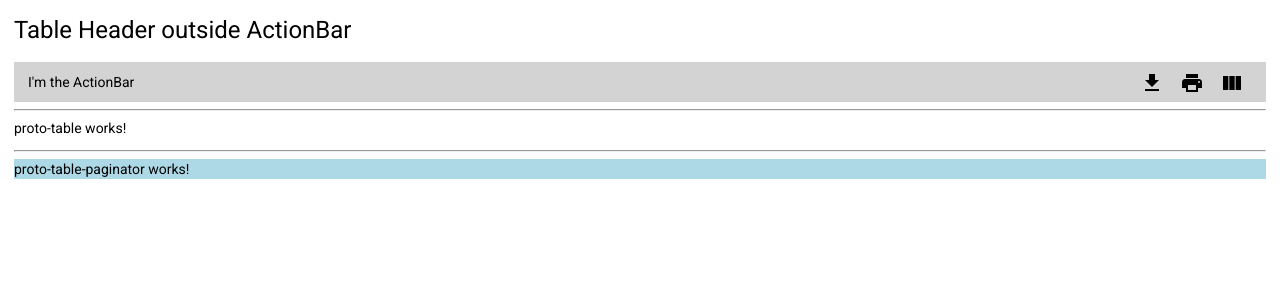
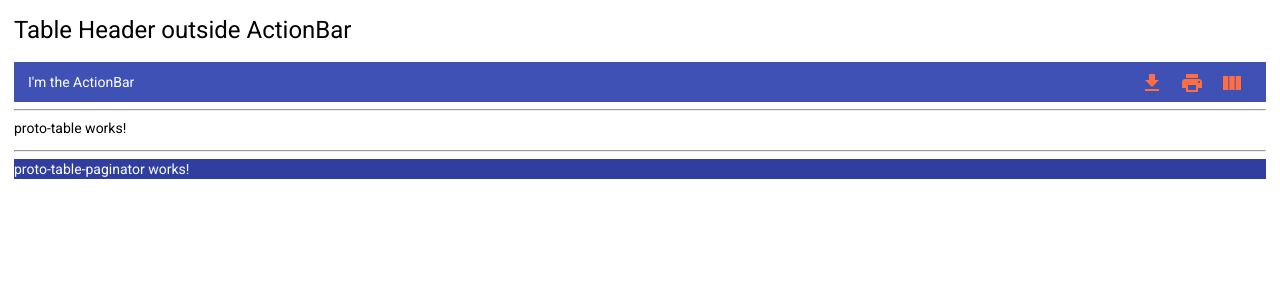
Before and after one commit to bohoffi/proto-ui, an Angular app: page / in a window 1280 px wide. Shown: the top 300 px of the page. Built offline with nearby package versions, Linux system fonts and the light colour scheme.

Commit message:
refactor(demo): add theming

```diff
--- a/apps/demo/src/app/app.component.html
+++ b/apps/demo/src/app/app.component.html
@@ -15,15 +15,15 @@
 
       <span class="spacer"></span>
 
-      <button mat-icon-button proto-ui-table-export-action>
+      <button mat-icon-button proto-ui-table-export-action color="accent">
         <mat-icon>file_download</mat-icon>
       </button>
 
-      <button mat-icon-button proto-ui-table-print-action>
+      <button mat-icon-button proto-ui-table-print-action color="accent">
         <mat-icon>print</mat-icon>
       </button>
 
-      <button mat-icon-button proto-ui-table-column-selection-action>
+      <button mat-icon-button proto-ui-table-column-selection-action color="accent">
         <mat-icon>view_column</mat-icon>
       </button>
 
--- a/apps/demo/src/app/app.component.scss
+++ b/apps/demo/src/app/app.component.scss
@@ -2,7 +2,6 @@
     padding: 1em;
 
     .proto-ui-table-action-bar {
-        background-color: lightgray;
         padding: 0 1em;
 
         display: flex;
@@ -13,8 +12,4 @@
             flex-grow: 1;
         }
     }
-
-    ::ng-deep .proto-ui-table-paginator > * {
-        background-color: lightblue;
-    }
 }
--- a/apps/demo/src/styles.scss
+++ b/apps/demo/src/styles.scss
@@ -1,39 +1,5 @@
-
-// Custom Theming for Angular Material
-// For more information: https://material.angular.io/guide/theming
-@use '~@angular/material' as mat;
-// Plus imports for other components in your app.
-
-// Include the common styles for Angular Material. We include this here so that you only
-// have to load a single css file for Angular Material in your app.
-// Be sure that you only ever include this mixin once!
-@include mat.core();
-
-// Define the palettes for your theme using the Material Design palettes available in palette.scss
-// (imported above). For each palette, you can optionally specify a default, lighter, and darker
-// hue. Available color palettes: https://material.io/design/color/
-$demo-primary: mat.define-palette(mat.$indigo-palette);
-$demo-accent: mat.define-palette(mat.$pink-palette, A200, A100, A400);
-
-// The warn palette is optional (defaults to red).
-$demo-warn: mat.define-palette(mat.$red-palette);
-
-// Create the theme object. A theme consists of configurations for individual
-// theming systems such as "color" or "typography".
-$demo-theme: mat.define-light-theme((
-  color: (
-    primary: $demo-primary,
-    accent: $demo-accent,
-    warn: $demo-warn,
-  )
-));
-
-// Include theme styles for core and each component used in your app.
-// Alternatively, you can import and @include the theme mixins for each component
-// that you are using.
-@include mat.all-component-themes($demo-theme);
+@use 'theme.scss';
 
 /* You can add global styles to this file, and also import other style files */
-
 html, body { height: 100%; }
 body { margin: 0; font-family: Roboto, "Helvetica Neue", sans-serif; }
--- /dev/null
+++ b/apps/demo/src/theme.scss
@@ -0,0 +1,20 @@
+@use '~@angular/material' as mat;
+@use './theming/proto-table-theme' as proto-table;
+
+@include mat.core();
+
+$demo-primary: mat.define-palette(mat.$indigo-palette);
+$demo-accent: mat.define-palette(mat.$deep-orange-palette, A200, A100, A400);
+$demo-warn: mat.define-palette(mat.$red-palette);
+
+$demo-theme: mat.define-light-theme((
+  color: (
+    primary: $demo-primary,
+    accent: $demo-accent,
+    warn: $demo-warn,
+  )
+));
+
+@include mat.all-component-themes($demo-theme);
+
+@include proto-table.theme($demo-theme);
--- /dev/null
+++ b/apps/demo/src/theming/proto-table-theme.scss
@@ -0,0 +1,31 @@
+@use 'sass:map';
+@use '~@angular/material' as mat;
+
+@mixin proto-table-color($theme) {
+
+    // Get the color config from the theme.
+    $color-config: mat.get-color-config($theme);
+    // Get the primary color palette from the color-config.
+    $primary-palette: map.get($color-config, 'primary');
+
+    .proto-ui-table-container {
+
+        .proto-ui-table-action-bar {
+            background-color: mat.get-color-from-palette($primary-palette);
+            color: mat.get-color-from-palette($primary-palette, 'default-contrast');
+        }
+
+        // ::ng-deep .proto-ui-table-paginator > * {
+        .proto-ui-table-paginator > * {
+            background-color: mat.get-color-from-palette($primary-palette, 'darker');
+            color: mat.get-color-from-palette($primary-palette, 'darker-contrast');
+        }
+    }
+}
+
+@mixin theme($theme) {
+    $color-config: mat.get-color-config($theme);
+    @if $color-config != null {
+      @include proto-table-color($theme);
+    }
+}
```
